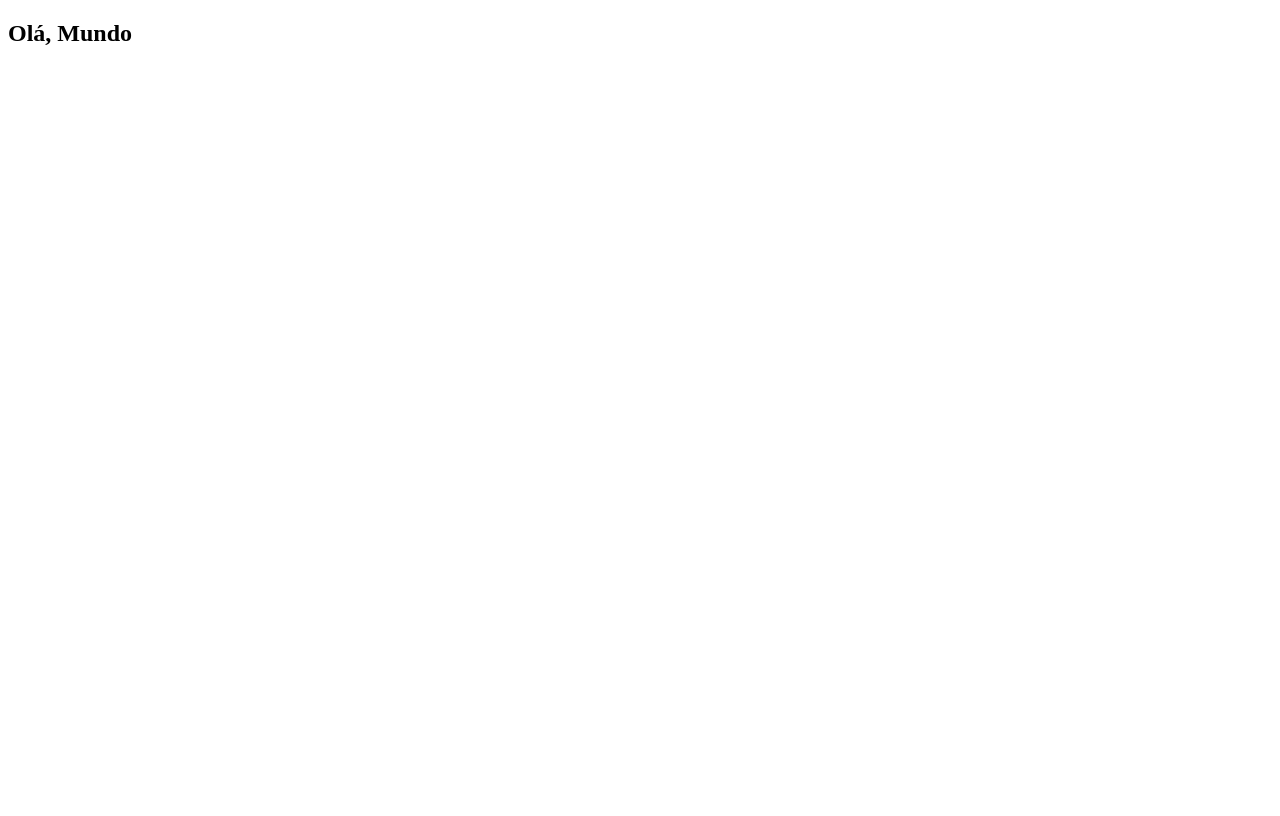
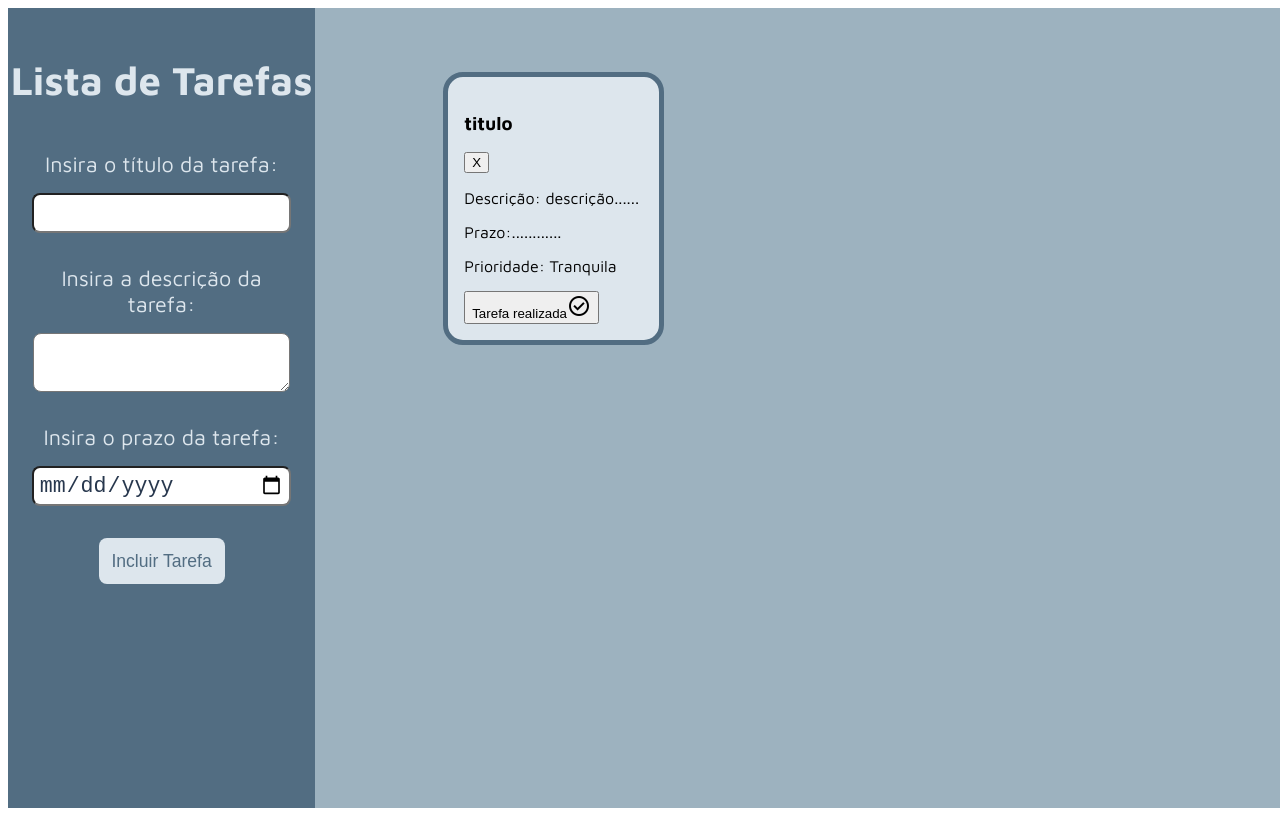
Before and after one commit to Jon-Araujo/lista-tarefas-vue, a Vue app: page / in a window 1280 px wide. Built offline with nearby package versions, Linux system fonts and the light colour scheme.

Commit message:
Faltando estilazar cards e implementar funcionalidades.

```diff
--- a/public/index.html
+++ b/public/index.html
@@ -5,6 +5,13 @@
     <meta http-equiv="X-UA-Compatible" content="IE=edge">
     <meta name="viewport" content="width=device-width,initial-scale=1.0">
     <link rel="icon" href="./favicon.png">
+
+    <link rel="preconnect" href="https://fonts.googleapis.com">
+    <link rel="preconnect" href="https://fonts.gstatic.com" crossorigin>
+    <link href="https://fonts.googleapis.com/css2?family=Maven+Pro:wght@400;500;700;900&display=swap" rel="stylesheet">
+    <link rel="stylesheet" href="https://fonts.googleapis.com/css2?family=Material+Symbols+Outlined:opsz,wght,FILL,GRAD@48,400,0,0" />
+
+
     <title>Lista de Tarefas</title>
   </head>
   <body>
--- a/src/App.vue
+++ b/src/App.vue
@@ -2,19 +2,43 @@
   <aside>
     <BarraLateral />
   </aside>
+
+  <main>
+    <ListaTarefas />
+  </main>
 </template>
 
 <script lang="ts">
 import { defineComponent } from 'vue';
 import BarraLateral from './components/BarraLateral.vue';
+import ListaTarefas from './components/ListaTarefas.vue';
 
 export default defineComponent({
   name: 'App',
   components: {
-    BarraLateral
+    BarraLateral,
+    ListaTarefas
   }
 });
 </script>
 
 <style lang="scss">
+  @import './style/variaveis.scss';
+
+  #app {
+    background-color: $cor-secundaria;
+    font-size: 16px;
+    font-family: 'Maven Pro', sans-serif;
+    display: flex;
+    width: 100vw;
+  }
+
+  aside {
+    width: 30%;
+  }
+
+  main {
+    width: 70%;
+    padding: 5% 10%;
+  }
 </style>
--- a/src/components/BarraLateral.vue
+++ b/src/components/BarraLateral.vue
@@ -1,6 +1,20 @@
 <template>
-    <h1>Olá, Mundo</h1>
+    <form>
+        <h1>Lista de Tarefas</h1>
+
+        <label for="titulo">Insira o título da tarefa:</label>
+        <input type="text" id="titulo">
+
+        <label for="descricao">Insira a descrição da tarefa:</label>
+        <textarea type="text" id="descricao"></textarea>
+
+        <label for="data">Insira o prazo da tarefa:</label>
+        <input type="date" id="data">
+
+        <button>Incluir Tarefa</button>
+    </form>
 </template>
+
 <script lang="ts">
     import { defineComponent } from 'vue';
 
@@ -8,3 +22,42 @@
         name: 'BarraLateral'
     })
 </script>
+
+<style scoped lang="scss">
+    @import '../style/variaveis.scss';
+
+    form {
+        display: flex;
+        flex-direction: column;
+        align-items: center;
+        text-align: center;
+        background-color: $cor-terciaria;
+        color: $cor-primaria;
+        height: 100vh;
+        h1 {
+            margin: 3rem 0;
+            font-size: 2.5rem;
+        }
+        label,
+        input,
+        textarea {
+            width: 80%;
+            font-size: 1.35rem;
+        }
+        input,
+        textarea {
+            border-radius: 8px;
+            padding: 0.3rem;
+            margin: 1rem 0 2rem;
+            color: $cor-quaternaria;
+        }
+        button {
+            padding: 0.8rem;
+            font-size: 1.1rem;
+            color: $cor-terciaria;
+            background-color: $cor-primaria;
+            border: none;
+            border-radius: 8px;
+        }
+    }
+</style>
--- a/src/components/ListaTarefas.vue
+++ b/src/components/ListaTarefas.vue
@@ -1,2 +1,30 @@
-<template></template>
-<script lang="ts"></script>
+<template>
+    <article class="card">
+    <h3 class="titulo-card">titulo</h3>
+    <button class="btn-exclui">X</button>
+        <p class="descricao-card">Descrição: descrição......</p>
+        <div>
+            <p class="prazo-card">Prazo:............</p>
+            <p class="prioridade-card">Prioridade: Tranquila</p>
+        </div>
+        <button class="btn-realizada">Tarefa realizada<span class="material-symbols-outlined">check_circle</span></button>
+    </article>
+</template>
+
+<script lang="ts">
+import { defineComponent } from 'vue';
+export default defineComponent({
+    name: 'ListaTarefas'
+})
+</script>
+
+<style scoped lang="scss">
+    @import '../style/variaveis.scss';
+    .card {
+        border: 5px solid $cor-terciaria;
+        background-color: $cor-primaria;
+        border-radius: 20px;
+        width: 25%;
+        padding: 1rem;
+    }
+</style>
--- /dev/null
+++ b/src/style/variaveis.scss
@@ -0,0 +1,4 @@
+$cor-primaria: #DDE6ED;
+$cor-secundaria: #9DB2BF;
+$cor-terciaria: #526D82;
+$cor-quaternaria: #27374D;
```
